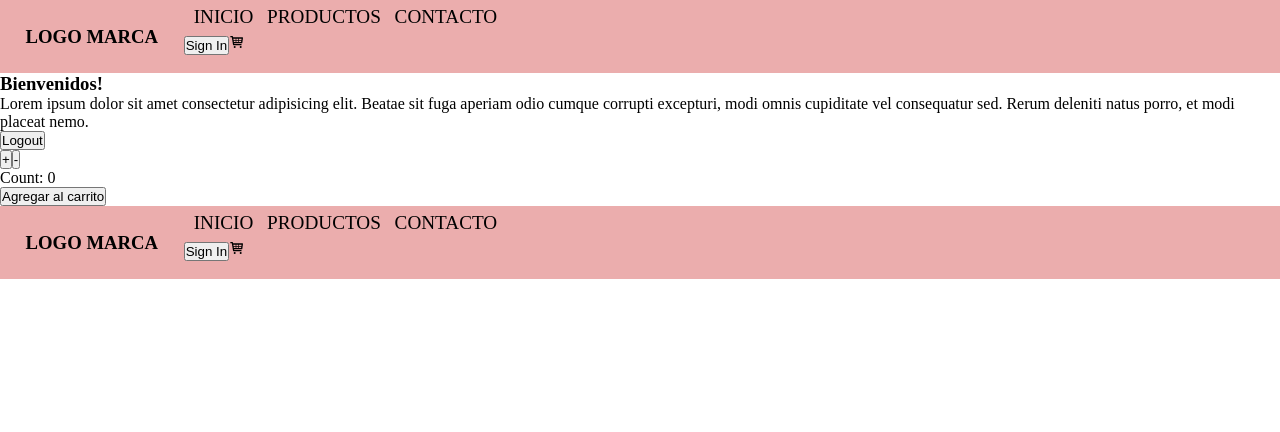
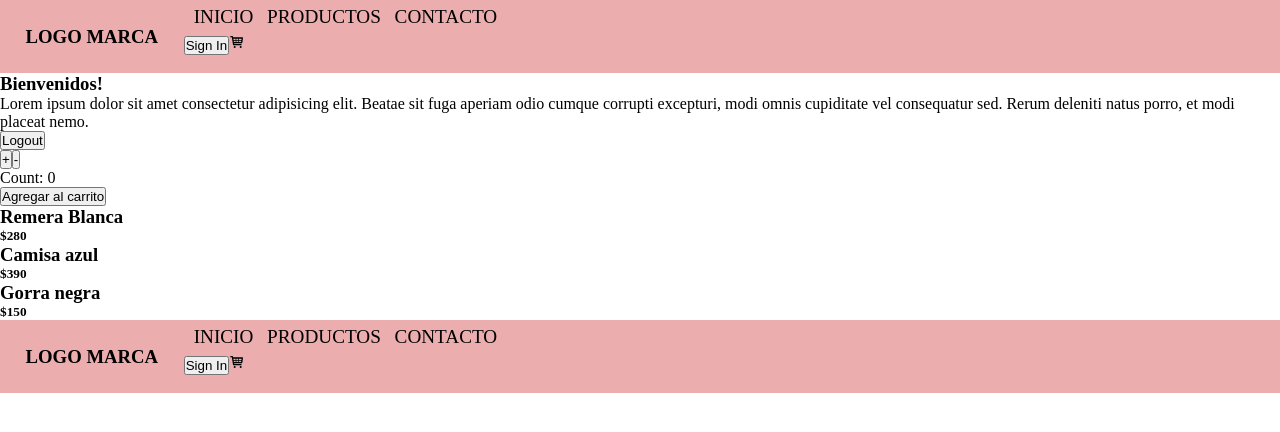
Before and after one commit to martujoaquin/React, a React (Create React App) app: page / in a window 1280 px wide. Shown: the top 432 px of the page. Built offline with nearby package versions, Linux system fonts and the light colour scheme.

Commit message:
itemList e Item

```diff
--- /dev/null
+++ b/src/components/Item/Item.js
@@ -0,0 +1,41 @@
+import { products } from "../../mock/products";
+import React,{ useEffect, useState } from "react";
+
+const Item = ()=>{
+    const [items, setItems] = useState([])
+
+    useEffect(()=>{
+        const getProducts = new Promise ((res,rej) => {
+            setTimeout(()=>{
+                res(products);
+            }, 3000);
+        });
+
+        getProducts.then((data) =>{
+            setItems(data);
+        }).catch((error)=>{
+            //console.log(error);
+        }).finally(()=>{ //sale siempre
+            //console.log('Finally');
+        });
+    },[]);
+
+    return (
+        <>
+        {
+            items.map((item)=>{
+                return (
+                    <div key={item.id}>
+                        <h3>{item.title}</h3>
+                        <h5>${item.price}</h5>
+                    </div>
+
+
+                )
+            })
+        }
+        </>
+    )
+}
+
+export default Item;
--- a/src/components/ItemListContainer/ItemListContainer.js
+++ b/src/components/ItemListContainer/ItemListContainer.js
@@ -1,5 +1,8 @@
 import Main from "../Main/Main"
 import Counter from "../ItemCount/Counter";
+import Item from "../Item/Item";
+
+
 
 const ItemListContainer = (props)=>{
     return (
@@ -8,6 +11,7 @@ const ItemListContainer = (props)=>{
             <p>Lorem ipsum dolor sit amet consectetur adipisicing elit. Beatae sit fuga aperiam odio cumque corrupti excepturi, modi omnis cupiditate vel consequatur sed. Rerum deleniti natus porro, et modi placeat nemo.</p>
             <Main/>
             <Counter stock={(10)}/>
+            <Item/>
             {/* <Main test="Comision 37080"
             fecha={undefined}
             alumno={{nombre:'Tomas', curso:'React'}}/> */}
--- /dev/null
+++ b/src/mock/products.js
@@ -0,0 +1,26 @@
+export const products = [
+    {
+        id:1,
+        title: 'Remera Blanca',
+        price: 280,
+        stock: 18,
+        category: 'remeras',
+        img: 'https://http2.mlstatic.com/D_NQ_NP_743003-MLA42160594119_062020-W.jpg',
+    },
+    {
+        id:2,
+        title: 'Camisa azul',
+        price: 390,
+        stock: 10,
+        category: 'camisas',
+        img: 'https://static.dafiti.com.ar/p/devre-2742-130858-1-product.jpg',
+    },
+    {
+        id:3,
+        title: 'Gorra negra',
+        price: 150,
+        stock: 12,
+        category: 'gorras',
+        img: 'https://http2.mlstatic.com/D_NQ_NP_772216-MLA48277647447_112021-O.jpg',
+    }
+]
```
Also changed, not shown: src/components/ItemList/ItemList.js (added, +9 -0 lines).
